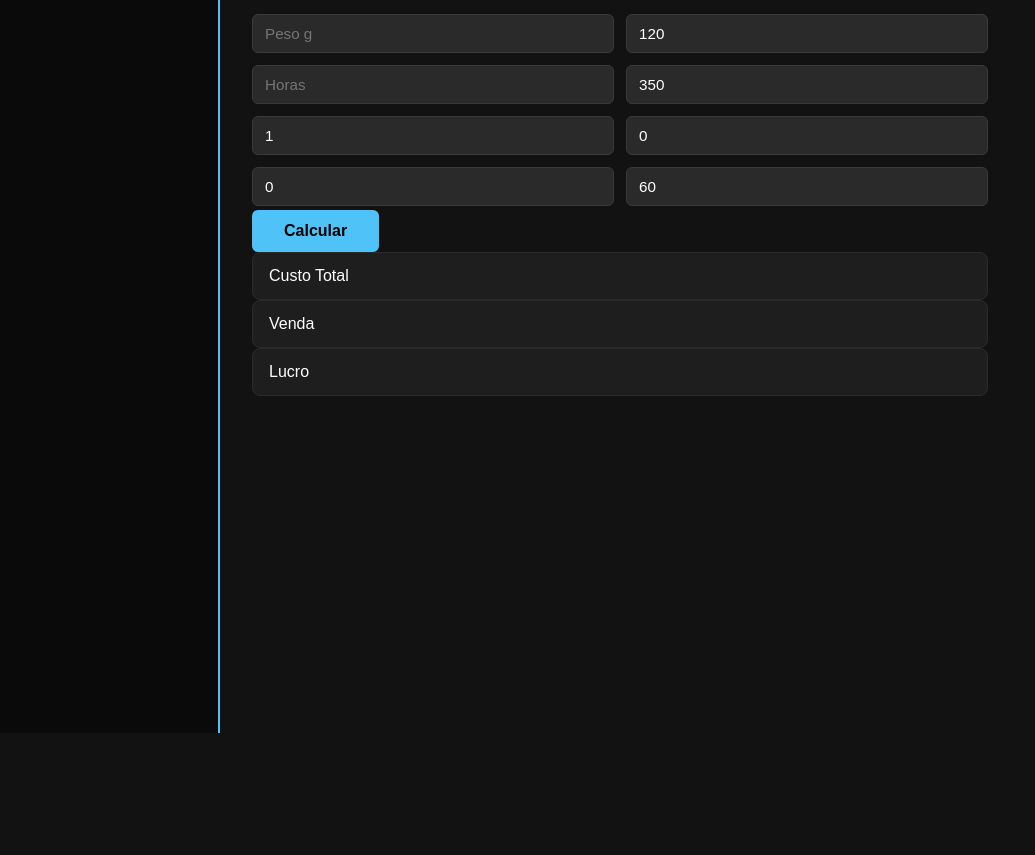
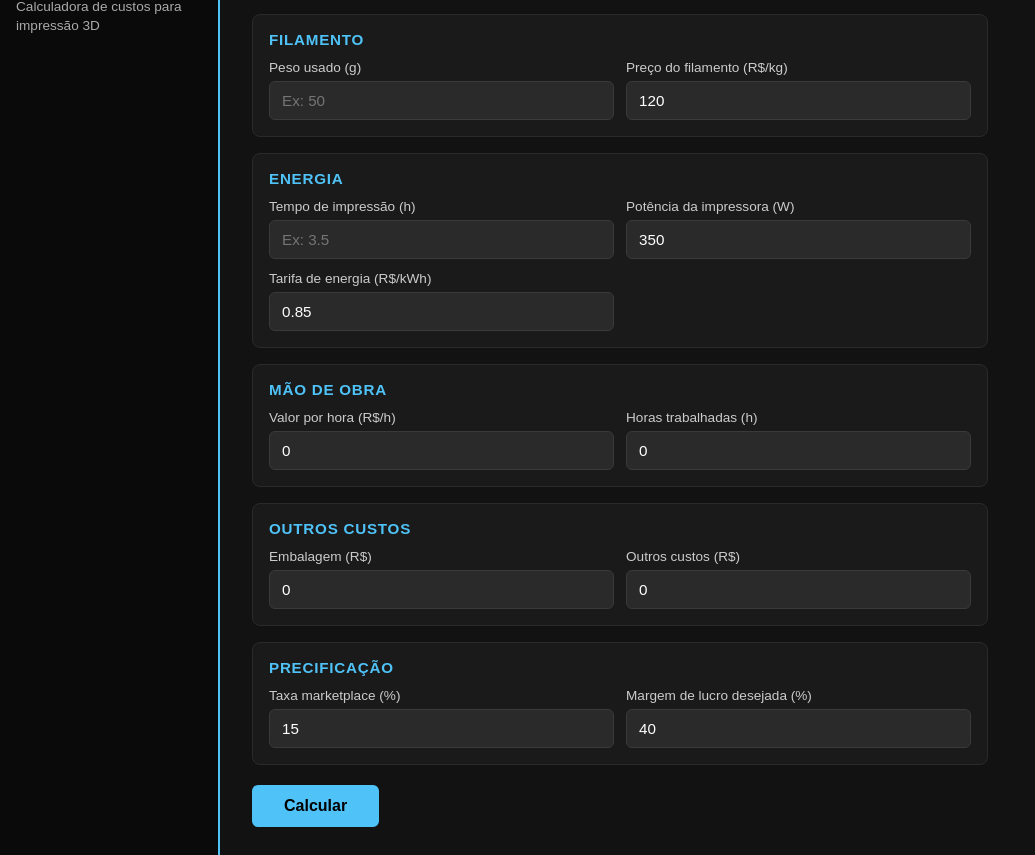
Before and after one commit to SimpoMendes/3D-Calc, a plain HTML site: page index.html in a window 1280 px wide. Shown: the part 67-922 px from the top of the page, without its empty margins (0-1035 px from the left). Before the commit the page ends 800 px from the top, so only its background shows below. Drawn offline with Linux system fonts and the light colour scheme.

Commit message:
Commit de alteraões total

```diff
--- a/index.html
+++ b/index.html
@@ -1,30 +1,112 @@
 <!DOCTYPE html>
 <html lang="pt-BR">
-
 <head>
   <meta charset="UTF-8">
   <meta name="viewport" content="width=device-width,initial-scale=1">
   <title>Simpo3D</title>
+  <link rel="manifest" href="manifest.json">
+  <meta name="theme-color" content="#4FC3F7">
+  <meta name="apple-mobile-web-app-capable" content="yes">
+  <meta name="apple-mobile-web-app-status-bar-style" content="black-translucent">
+  <link rel="apple-touch-icon" href="assets/icon-192.png">
   <link rel="stylesheet" href="css/style.css">
 </head>
-
 <body>
   <div class="container">
     <aside>
-            <h2>Simpo3D1</h2>
+      <h2>Simpo3D</h2>
+      <p>Calculadora de custos para impressão 3D</p>
     </aside>
     <main>
-            <h1>Calculadora</h1>
-            <div class="grid"><input id="peso" placeholder="Peso g"><input id="filamento" value="120"><input id="tempo"
-                    placeholder="Horas"><input id="potencia" value="350"><input id="energia" value="1"><input id="emb"
-                    value="0"><input id="outros" value="0"><input id="margem" value="60"></div><button
-                onclick="calcular()">Calcular</button>
-            <div class="card">Custo Total <span id="ct"></span></div>
-            <div class="card">Venda <span id="pv"></span></div>
-            <div class="card">Lucro <span id="lu"></span></div>
+      <h1>Calculadora 3D</h1>
+
+      <div class="form-section">
+        <h3>Filamento</h3>
+        <div class="grid">
+          <label>Peso usado (g)
+            <input id="peso" type="number" placeholder="Ex: 50">
+          </label>
+          <label>Preço do filamento (R$/kg)
+            <input id="filamento" type="number" value="120">
+          </label>
+        </div>
+      </div>
+
+      <div class="form-section">
+        <h3>Energia</h3>
+        <div class="grid">
+          <label>Tempo de impressão (h)
+            <input id="tempo" type="number" placeholder="Ex: 3.5">
+          </label>
+          <label>Potência da impressora (W)
+            <input id="potencia" type="number" value="350">
+          </label>
+          <label>Tarifa de energia (R$/kWh)
+            <input id="energia" type="number" value="0.85">
+          </label>
+        </div>
+      </div>
+
+      <div class="form-section">
+        <h3>Mão de Obra</h3>
+        <div class="grid">
+          <label>Valor por hora (R$/h)
+            <input id="maoobra_hora" type="number" value="0">
+          </label>
+          <label>Horas trabalhadas (h)
+            <input id="maoobra_tempo" type="number" value="0">
+          </label>
+        </div>
+      </div>
+
+      <div class="form-section">
+        <h3>Outros Custos</h3>
+        <div class="grid">
+          <label>Embalagem (R$)
+            <input id="emb" type="number" value="0">
+          </label>
+          <label>Outros custos (R$)
+            <input id="outros" type="number" value="0">
+          </label>
+        </div>
+      </div>
+
+      <div class="form-section">
+        <h3>Precificação</h3>
+        <div class="grid">
+          <label>Taxa marketplace (%)
+            <input id="marketplace" type="number" value="15">
+          </label>
+          <label>Margem de lucro desejada (%)
+            <input id="margem" type="number" value="40">
+          </label>
+        </div>
+      </div>
+
+      <button onclick="calcular()">Calcular</button>
+
+      <div id="resultados" class="resultados hidden">
+        <h3>Resultado</h3>
+        <div class="cards">
+          <div class="card"><span class="label">Custo Filamento</span><span class="valor" id="r-filamento"></span></div>
+          <div class="card"><span class="label">Custo Energia</span><span class="valor" id="r-energia"></span></div>
+          <div class="card"><span class="label">Mão de Obra</span><span class="valor" id="r-maoobra"></span></div>
+          <div class="card"><span class="label">Embalagem</span><span class="valor" id="r-emb"></span></div>
+          <div class="card"><span class="label">Outros</span><span class="valor" id="r-outros"></span></div>
+          <div class="card destaque"><span class="label">Custo Total</span><span class="valor" id="r-custo"></span></div>
+          <div class="card"><span class="label">Taxa Marketplace</span><span class="valor" id="r-marketplace"></span></div>
+          <div class="card destaque"><span class="label">Preço de Venda</span><span class="valor" id="r-venda"></span></div>
+          <div class="card lucro"><span class="label">Lucro Líquido</span><span class="valor" id="r-lucro"></span></div>
+          <div class="card lucro"><span class="label">Lucro Real (%)</span><span class="valor" id="r-lucro-pct"></span></div>
+        </div>
+      </div>
     </main>
   </div>
   <script src="js/script.js"></script>
+  <script>
+    if ('serviceWorker' in navigator) {
+      navigator.serviceWorker.register('./sw.js');
+    }
+  </script>
 </body>
-
 </html>
--- a/js/script.js
+++ b/js/script.js
@@ -7,35 +7,43 @@ function n(id) {
 }
 
 function set(id, v) {
-  document.getElementById(id).textContent = brl(v);
+  document.getElementById(id).textContent = v;
 }
 
 function calcular() {
   const custoFilamento = (n('peso') / 1000) * n('filamento');
   const custoEnergia   = (n('tempo') * n('potencia') / 1000) * n('energia');
+  const maoObra        = n('maoobra_hora') * n('maoobra_tempo');
   const embalagem      = n('emb');
   const outros         = n('outros');
 
-  const totalCusto = custoFilamento + custoEnergia + embalagem + outros;
+  const totalCusto = custoFilamento + custoEnergia + maoObra + embalagem + outros;
 
-  // Preço de venda considerando margem de lucro desejada
   const margem      = n('margem') / 100;
   const marketplace = n('marketplace') / 100;
 
-  // O preço de venda cobre o custo + margem + taxa marketplace
-  const precoVenda = totalCusto / (1 - margem - marketplace);
+  // Preço de venda que cobre custo + margem de lucro + taxa marketplace
+  const divisor = 1 - margem - marketplace;
+  if (divisor <= 0) {
+    alert('A soma de margem + marketplace não pode ser 100% ou mais.');
+    return;
+  }
 
+  const precoVenda      = totalCusto / divisor;
   const taxaMarketplace = precoVenda * marketplace;
   const lucroLiquido    = precoVenda - totalCusto - taxaMarketplace;
+  const lucroPercReal   = precoVenda > 0 ? (lucroLiquido / precoVenda) * 100 : 0;
 
-  set('r-filamento',  custoFilamento);
-  set('r-energia',    custoEnergia);
-  set('r-emb',        embalagem);
-  set('r-outros',     outros);
-  set('r-custo',      totalCusto);
-  set('r-venda',      precoVenda);
-  set('r-marketplace', taxaMarketplace);
-  set('r-lucro',      lucroLiquido);
+  set('r-filamento',   brl(custoFilamento));
+  set('r-energia',     brl(custoEnergia));
+  set('r-maoobra',     brl(maoObra));
+  set('r-emb',         brl(embalagem));
+  set('r-outros',      brl(outros));
+  set('r-custo',       brl(totalCusto));
+  set('r-marketplace', brl(taxaMarketplace));
+  set('r-venda',       brl(precoVenda));
+  set('r-lucro',       brl(lucroLiquido));
+  set('r-lucro-pct',   lucroPercReal.toFixed(1) + '%');
 
   document.getElementById('resultados').classList.remove('hidden');
 }
```
Also changed, not shown: sw.js (+28 -0 lines). Lines whose indentation alone changed are shown as unchanged.
